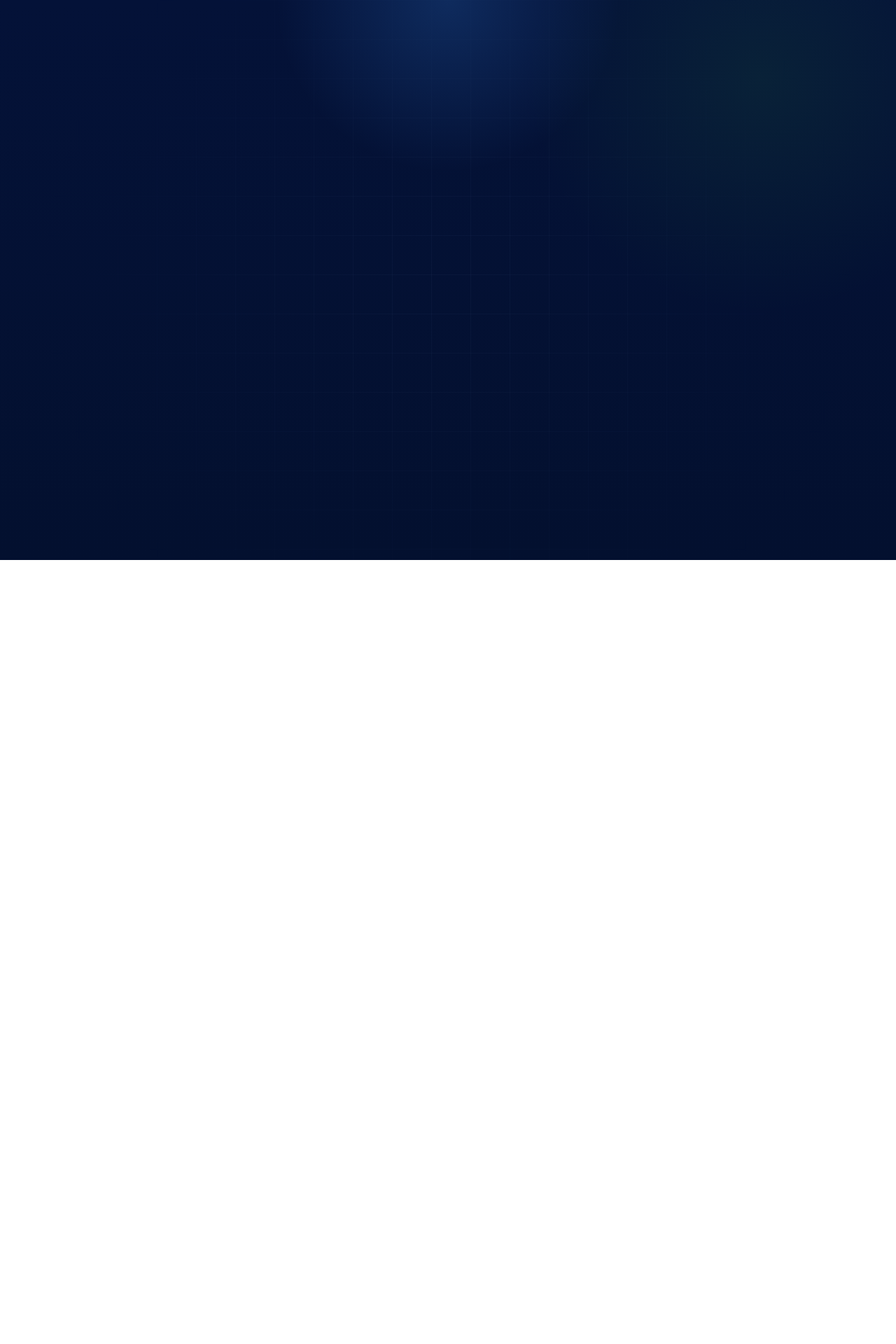
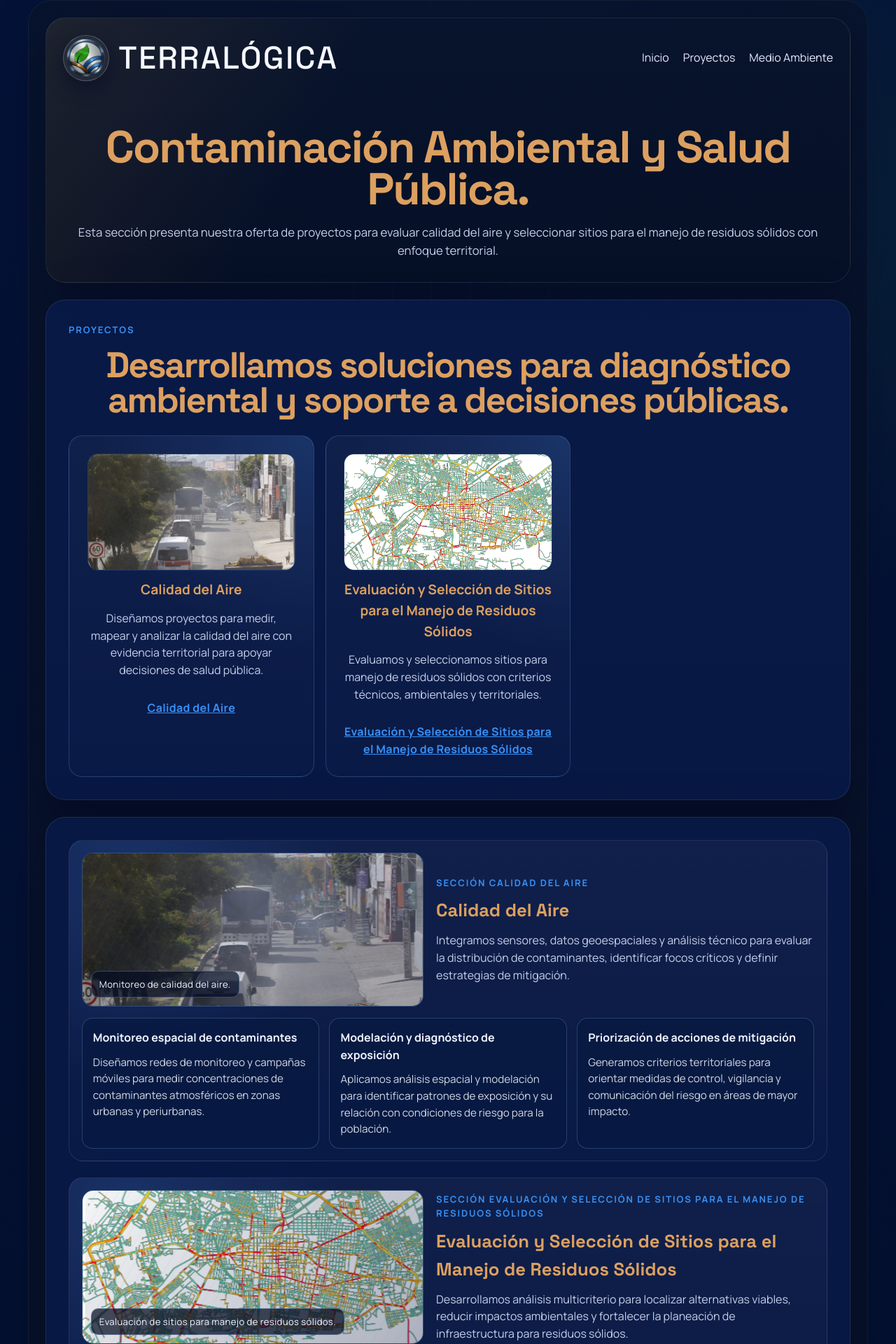
Before and after one commit to moraman61-arch/terralogica-web, a React (Vite) app: page /servicios/proyectos/medio-ambiente/contaminacion-ambiental in a window 1280 px wide. Before the commit this address had no page. Shown: the top 1920 px of the page at 70% size. Before the commit the page ends 800 px from the top, so only its background shows below. Built offline with nearby package versions, Linux system fonts and the light colour scheme.

Commit message:
Add dynamic Contaminacion Ambiental page with two sections

```diff
--- /dev/null
+++ b/src/ContaminacionAmbiental.jsx
@@ -0,0 +1,143 @@
+import { Link } from 'react-router-dom'
+import './App.css'
+import { assetPath } from './assetPath'
+
+const contaminacionProjectTypes = [
+  {
+    slug: 'calidad-del-aire',
+    title: 'Calidad del Aire',
+    image: assetPath('/proyectos/unnamed-15.jpg'),
+    imageAlt: 'Imagen de referencia para proyectos de calidad del aire',
+    mediaLabel: 'Monitoreo de calidad del aire.',
+    description:
+      'Diseñamos proyectos para medir, mapear y analizar la calidad del aire con evidencia territorial para apoyar decisiones de salud pública.',
+    sectionIntro:
+      'Integramos sensores, datos geoespaciales y análisis técnico para evaluar la distribución de contaminantes, identificar focos críticos y definir estrategias de mitigación.',
+    solutions: [
+      {
+        title: 'Monitoreo espacial de contaminantes',
+        description:
+          'Diseñamos redes de monitoreo y campañas móviles para medir concentraciones de contaminantes atmosféricos en zonas urbanas y periurbanas.',
+      },
+      {
+        title: 'Modelación y diagnóstico de exposición',
+        description:
+          'Aplicamos análisis espacial y modelación para identificar patrones de exposición y su relación con condiciones de riesgo para la población.',
+      },
+      {
+        title: 'Priorización de acciones de mitigación',
+        description:
+          'Generamos criterios territoriales para orientar medidas de control, vigilancia y comunicación del riesgo en áreas de mayor impacto.',
+      },
+    ],
+  },
+  {
+    slug: 'evaluacion-sitios-residuos-solidos',
+    title: 'Evaluación y Selección de Sitios para el Manejo de Residuos Sólidos',
+    image: assetPath('/proyectos/Mapa.png'),
+    imageAlt: 'Imagen de referencia para evaluación de sitios de residuos sólidos',
+    mediaLabel: 'Evaluación de sitios para manejo de residuos sólidos.',
+    description:
+      'Evaluamos y seleccionamos sitios para manejo de residuos sólidos con criterios técnicos, ambientales y territoriales.',
+    sectionIntro:
+      'Desarrollamos análisis multicriterio para localizar alternativas viables, reducir impactos ambientales y fortalecer la planeación de infraestructura para residuos sólidos.',
+    solutions: [
+      {
+        title: 'Análisis multicriterio territorial',
+        description:
+          'Combinamos variables ambientales, geológicas, hidrológicas, de accesibilidad y uso del suelo para identificar zonas aptas para la infraestructura.',
+      },
+      {
+        title: 'Evaluación de restricciones y riesgos',
+        description:
+          'Delimitamos zonas de exclusión y riesgo para evitar afectaciones a población, ecosistemas e infraestructura estratégica.',
+      },
+      {
+        title: 'Comparación y jerarquización de alternativas',
+        description:
+          'Priorizamos sitios potenciales con indicadores de viabilidad técnica y territorial para apoyar la toma de decisiones.',
+      },
+    ],
+  },
+]
+
+function ContaminacionAmbiental() {
+  return (
+    <main className="page-shell subpage-shell">
+      <section className="hero-section subpage-hero">
+        <header className="topbar">
+          <Link className="brand" to="/" aria-label="Volver al inicio de Terralógica">
+            <img className="brand-logo" src={assetPath('/terralogics-imago.png')} alt="Imago de Terralógica" />
+            <span className="brand-text">Terralógica</span>
+          </Link>
+          <nav className="topnav" aria-label="Navegación secundaria">
+            <Link to="/">Inicio</Link>
+            <Link to="/servicios/proyectos">Proyectos</Link>
+            <Link to="/servicios/proyectos/oferta/medio-ambiente-recursos-naturales">Medio Ambiente</Link>
+          </nav>
+        </header>
+
+        <div className="hero-copy subpage-intro planeacion-intro">
+          <h1>Contaminación Ambiental y Salud Pública.</h1>
+          <p className="hero-text">
+            Esta sección presenta nuestra oferta de proyectos para evaluar calidad del aire y seleccionar sitios para
+            el manejo de residuos sólidos con enfoque territorial.
+          </p>
+        </div>
+      </section>
+
+      <section className="services-section planeacion-projects-section">
+        <div className="section-heading planeacion-projects-heading">
+          <p className="eyebrow">Proyectos</p>
+          <h2>Desarrollamos soluciones para diagnóstico ambiental y soporte a decisiones públicas.</h2>
+        </div>
+        <div className="service-grid projects-grid planeacion-projects-grid">
+          {contaminacionProjectTypes.map((projectType) => (
+            <article key={projectType.slug} className="service-card project-card planeacion-project-card">
+              <a className="planeacion-project-image-link" href={`#${projectType.slug}`} aria-label={`Ir a la sección ${projectType.title}`}>
+                <img className="planeacion-project-image" src={projectType.image} alt={projectType.imageAlt} loading="lazy" />
+              </a>
+              <h3>{projectType.title}</h3>
+              <p>{projectType.description}</p>
+              <a className="service-card-cta project-panel-link" href={`#${projectType.slug}`}>
+                {projectType.title}
+              </a>
+            </article>
+          ))}
+        </div>
+      </section>
+
+      <section className="services-section amenazas-detail-stack">
+        <div className="amenazas-sections-grid">
+          {contaminacionProjectTypes.map((projectType) => (
+            <article key={projectType.slug} id={projectType.slug} className="amenaza-section-card">
+              <header className="amenaza-section-header">
+                <div className="amenazas-media-shell" aria-hidden="true">
+                  <img className="amenazas-media-image" src={projectType.image} alt="" loading="lazy" />
+                  <div className="amenazas-media-overlay" />
+                  <p className="amenazas-media-kicker">{projectType.mediaLabel}</p>
+                </div>
+                <div className="amenaza-section-copy">
+                  <p className="eyebrow">Sección {projectType.title}</p>
+                  <h3>{projectType.title}</h3>
+                  <p>{projectType.sectionIntro}</p>
+                </div>
+              </header>
+
+              <div className="amenaza-solutions-grid">
+                {projectType.solutions.map((solution) => (
+                  <article key={solution.title} className="amenaza-solution-card">
+                    <h4>{solution.title}</h4>
+                    <p>{solution.description}</p>
+                  </article>
+                ))}
+              </div>
+            </article>
+          ))}
+        </div>
+      </section>
+    </main>
+  )
+}
+
+export default ContaminacionAmbiental
--- a/src/main.jsx
+++ b/src/main.jsx
@@ -13,6 +13,7 @@ const GestionRiesgosProteccionCivil = lazy(() => import('./GestionRiesgosProtecc
 const Amenazas = lazy(() => import('./Amenazas.jsx'))
 const Vulnerabilidad = lazy(() => import('./Vulnerabilidad.jsx'))
 const Riesgos = lazy(() => import('./Riesgos.jsx'))
+const ContaminacionAmbiental = lazy(() => import('./ContaminacionAmbiental.jsx'))
 const InventreesProyectos = lazy(() => import('./InventreesProyectos.jsx'))
 const Capacitacion = lazy(() => import('./Capacitacion.jsx'))
 const Software = lazy(() => import('./Software.jsx'))
@@ -45,6 +46,7 @@ createRoot(document.getElementById('root')).render(
           <Route path="/servicios/proyectos/gestion-riesgos-proteccion-civil/amenazas" element={<Amenazas />} />
           <Route path="/servicios/proyectos/gestion-riesgos-proteccion-civil/vulnerabilidad" element={<Vulnerabilidad />} />
           <Route path="/servicios/proyectos/gestion-riesgos-proteccion-civil/riesgos" element={<Riesgos />} />
+          <Route path="/servicios/proyectos/medio-ambiente/contaminacion-ambiental" element={<ContaminacionAmbiental />} />
           <Route path="/servicios/proyectos/inventrees-proyectos" element={<InventreesProyectos />} />
           <Route path="/servicios/capacitacion" element={<Capacitacion />} />
           <Route path="/servicios/software" element={<Software />} />
--- a/src/proyectoTemasData.js
+++ b/src/proyectoTemasData.js
@@ -14,6 +14,8 @@ export const proyectoTemas = [
           'Implementamos proyectos para identificar fuentes de contaminación, evaluar impactos y priorizar acciones de mitigación con enfoque de salud pública.',
         imagePath: '/proyectos/unnamed-15.jpg',
         imageAlt: 'Imagen de referencia para proyectos de contaminacion ambiental y salud publica',
+        linkTo: '/servicios/proyectos/medio-ambiente/contaminacion-ambiental',
+        linkLabel: 'Contaminación Ambiental',
       },
       {
         title: 'Inventarios de Arbolado Público Urbano',
```
